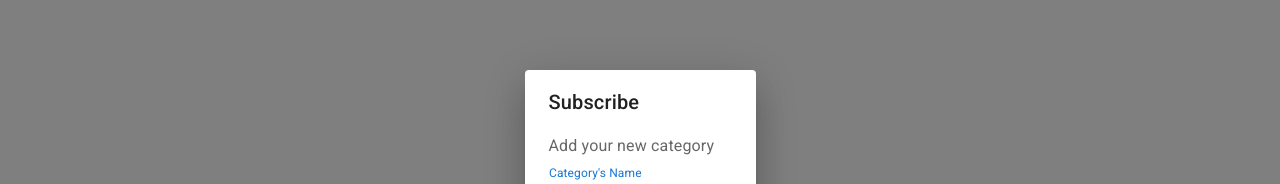
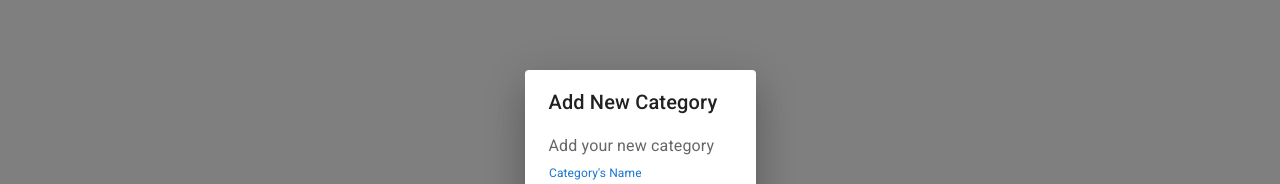
Before and after one commit to Eggi19/POS-project, a React (Create React App) app in the folder frontend/: page /categories in a window 1280 px wide. Both pictures are taken after a click on the button "add". Shown: the part 220-404 px from the top of the page. Built offline with nearby package versions, Linux system fonts and the light colour scheme; no server answers.

Commit message:
update PP-5

```diff
--- a/frontend/src/Pages/CategoryList/CategoryList.jsx
+++ b/frontend/src/Pages/CategoryList/CategoryList.jsx
@@ -35,7 +35,7 @@ export default function BasicTable() {
   };
 
   const handleClose = async (add, name) => {
-    if(add){
+    if (add) {
       await addCategory(name)
     }
     setOpen(false);
@@ -100,7 +100,13 @@ export default function BasicTable() {
                   value.status ?
                     <>
                       <TableCell component="th" scope="row">
-                        <input type="text" defaultValue={value.name} ref={_name} />
+                        <TextField
+                          required
+                          id="outlined-required"
+                          label="Required"
+                          defaultValue={value.name}
+                          inputRef={_name}
+                        />
                       </TableCell>
                       <TableCell>
                         <Stack direction="row" spacing={2}>
@@ -136,7 +142,7 @@ export default function BasicTable() {
           </Fab>
         </div>
         <Dialog open={open} onClose={handleClose}>
-          <DialogTitle>Subscribe</DialogTitle>
+          <DialogTitle>Add New Category</DialogTitle>
           <DialogContent>
             <DialogContentText>
               Add your new category
```
